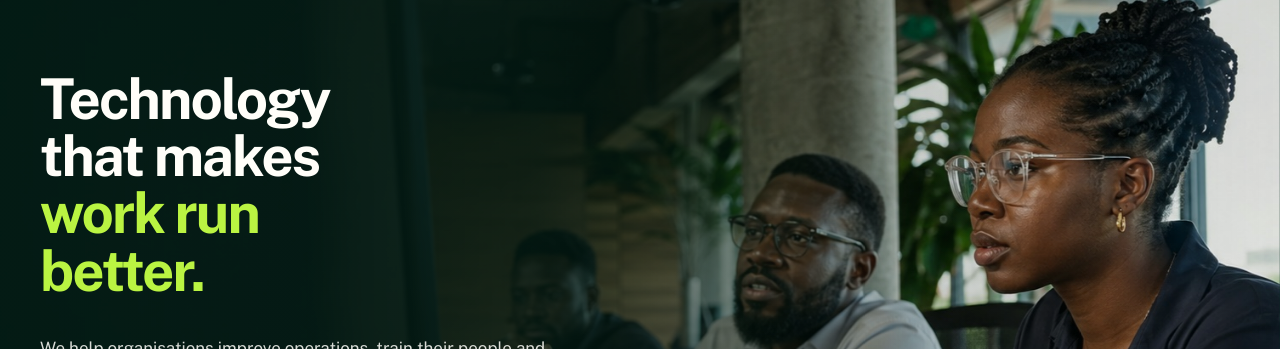
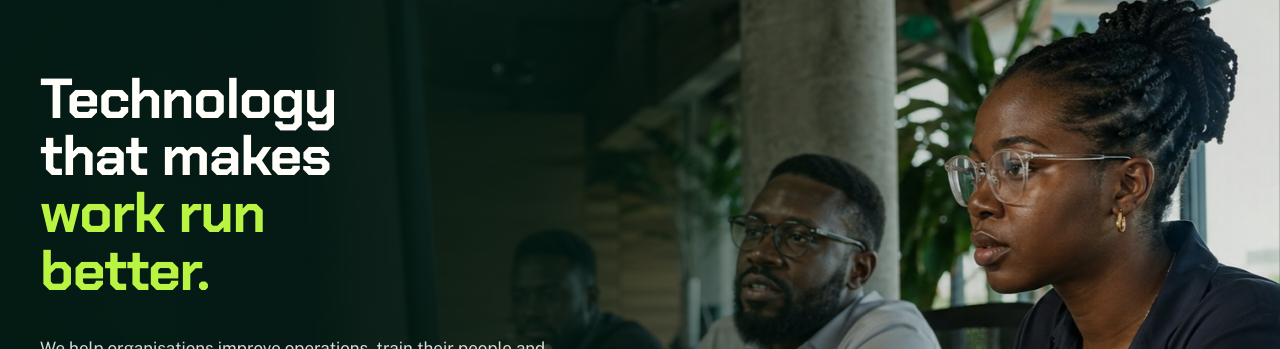
Before and after one commit to iDebugg/VonNewMan-Website, a Next.js app: page / in a window 1280 px wide. Shown: the part 143-492 px from the top of the page. Built offline with nearby package versions, Linux system fonts and the light colour scheme; no server answers.

Commit message:
font style changes for header

```diff
--- a/app/globals.css
+++ b/app/globals.css
@@ -30,19 +30,18 @@
 
   /* Type: serif speaks for the firm, sans does the work */
   --font-*: initial;
-  /* Headings in Helvetica (client direction, 7 September 2026). System Helvetica on Apple
-     devices; Arial, the standard Helvetica fallback, elsewhere. No font file is shipped. */
-  --font-display: var(--font-public-sans), sans-serif;
+  /* Geometric display face for major headings; body and interface copy stay in Public Sans. */
+  --font-display: var(--font-chakra-petch), var(--font-public-sans), sans-serif;
   --font-sans: var(--font-public-sans), "Helvetica Neue", Arial, sans-serif;
 
   --text-*: initial;
   --text-display-1: clamp(2.5rem, 4.4vw, 4.25rem);
   --text-display-1--line-height: 1.02;
-  --text-display-1--letter-spacing: -0.035em;
+  --text-display-1--letter-spacing: -0.02em;
   --text-display-1--font-weight: 700;
   --text-display-2: clamp(1.875rem, 3.2vw, 3.25rem);
   --text-display-2--line-height: 1.05;
-  --text-display-2--letter-spacing: -0.032em;
+  --text-display-2--letter-spacing: -0.018em;
   --text-display-2--font-weight: 700;
   --text-statement: clamp(1.375rem, 1rem + 1.25vw, 1.875rem);
   --text-statement--line-height: 1.15;
--- a/app/layout.tsx
+++ b/app/layout.tsx
@@ -1,5 +1,5 @@
 import type { Metadata } from "next";
-import { Public_Sans } from "next/font/google";
+import { Chakra_Petch, Public_Sans } from "next/font/google";
 import type { ReactNode } from "react";
 import { site } from "@/lib/content";
 import { siteUrl } from "@/lib/utils/site-url";
@@ -12,6 +12,13 @@ const publicSans = Public_Sans({
   subsets: ["latin"],
   display: "swap",
   variable: "--font-public-sans",
+});
+
+const chakraPetch = Chakra_Petch({
+  subsets: ["latin"],
+  weight: ["600", "700"],
+  display: "swap",
+  variable: "--font-chakra-petch",
 });
 
 export const metadata: Metadata = {
@@ -37,7 +44,7 @@ export const metadata: Metadata = {
 
 export default function RootLayout({ children }: { children: ReactNode }) {
   return (
-    <html lang="en-GB" className={publicSans.variable}>
+    <html lang="en-GB" className={`${publicSans.variable} ${chakraPetch.variable}`}>
       <body className="flex min-h-svh flex-col">
         <a
           href="#top"
```
